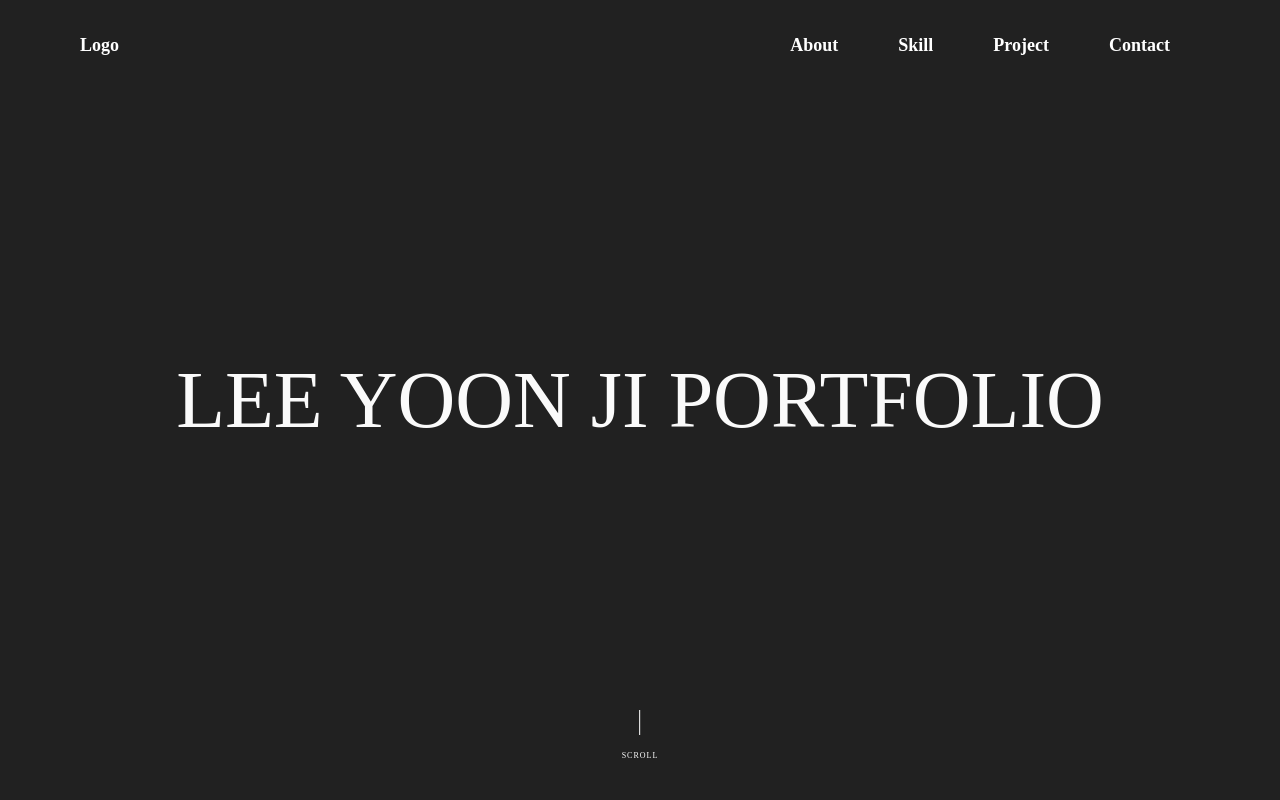
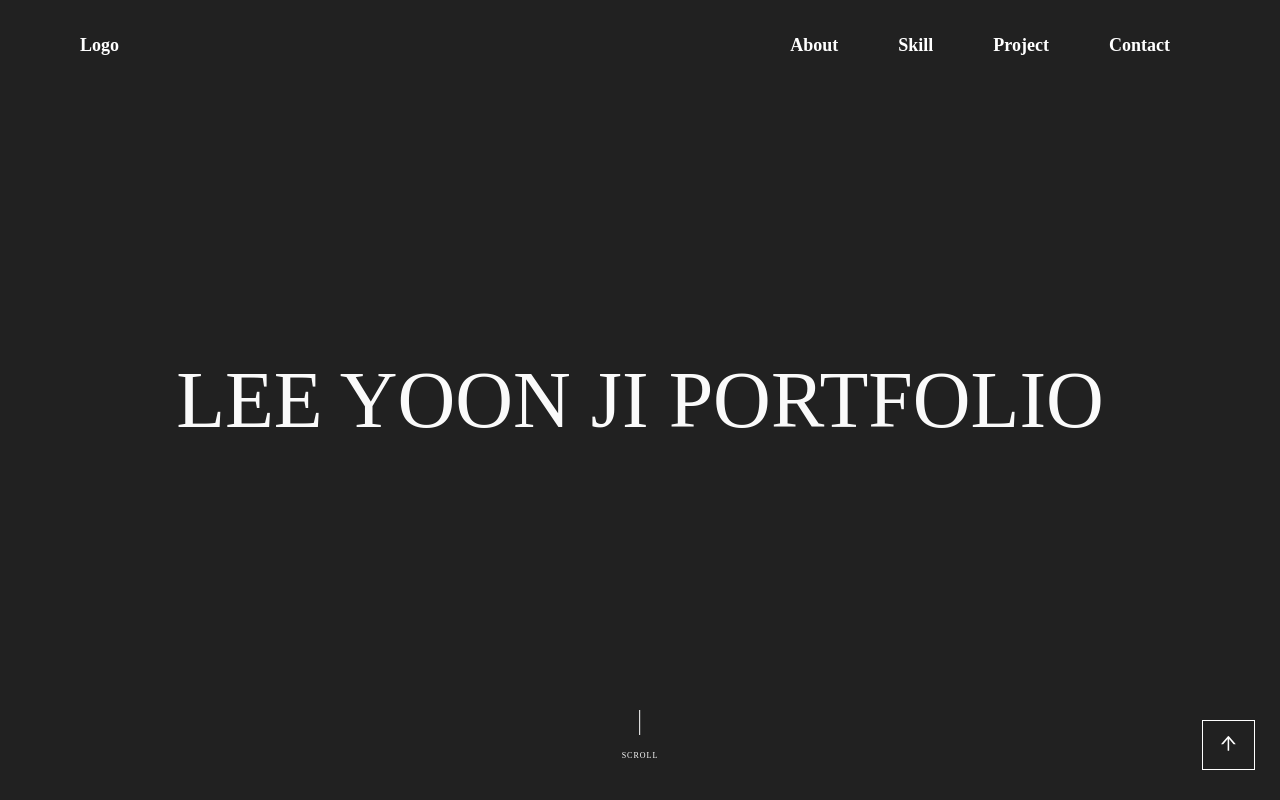
Before and after one commit to devuoon/LeeYoonJi, a React (Create React App) app: page / in a window 1280 px wide. Shown: the top 800 px of the page. Built offline with nearby package versions, Linux system fonts and the light colour scheme; a web font is replaced by a local one.

Commit message:
top scroll 버튼 추가

```diff
--- a/package.json
+++ b/package.json
@@ -18,6 +18,7 @@
     "react-gauge-chart": "^0.4.1",
     "react-icons": "^4.11.0",
     "react-scripts": "5.0.1",
+    "react-scroll": "^1.9.0",
     "react-spring": "^9.7.3",
     "styled-components": "^6.0.8",
     "swiper": "^10.3.1",
--- a/src/components/common/footer.js
+++ b/src/components/common/footer.js
@@ -8,17 +8,20 @@ const Footer = () => {
     <FooterWrap>
       <ul>
         <li>
-          <a href="https://github.com/devuoon">
+          <a href="https://github.com/devuoon" target="_blank">
             <FaGithubSquare />
           </a>
         </li>
         <li>
-          <a href="https://yoon-dev.tistory.com/">
+          <a href="https://yoon-dev.tistory.com/" target="_blank">
             <SiTistory />
           </a>
         </li>
         <li>
-          <a href="https://www.linkedin.com/in/%EC%9C%A5%EC%9D%B4-undefined-07333328b/">
+          <a
+            href="https://www.linkedin.com/in/%EC%9C%A5%EC%9D%B4-undefined-07333328b/"
+            target="_blank"
+          >
             <FaLinkedin />
           </a>
         </li>
--- a/src/components/common/header.js
+++ b/src/components/common/header.js
@@ -1,5 +1,6 @@
 import React from "react";
 import styled from "styled-components";
+import { Link } from "react-scroll";
 
 const Header = () => {
   return (
@@ -10,16 +11,24 @@ const Header = () => {
       <div className="menu">
         <ul>
           <li>
-            <a href="/">About</a>
+            <Link to="Page2" spy={true} smooth={true}>
+              <a>About</a>
+            </Link>
           </li>
           <li>
-            <a href="/">Skill</a>
+            <Link to="Page3" spy={true} smooth={true}>
+              <a>Skill</a>
+            </Link>
           </li>
           <li>
-            <a href="/">Project</a>
+            <Link to="Page4" spy={true} smooth={true}>
+              <a>Project</a>
+            </Link>
           </li>
           <li>
-            <a href="/">Contact</a>
+            <Link to="Page5" spy={true} smooth={true}>
+              <a>Contact</a>
+            </Link>
           </li>
         </ul>
       </div>
@@ -54,6 +63,7 @@ const Wrap = styled.div`
 
     &:hover {
       text-decoration: underline;
+      color: #00c4ff;
     }
   }
 `;
--- /dev/null
+++ b/src/components/common/topscroll.js
@@ -0,0 +1,37 @@
+import React from "react";
+import styled from "styled-components";
+import { AiOutlineArrowUp } from "react-icons/ai";
+import { Link } from "react-scroll";
+
+const Toptoscroll = () => {
+  return (
+    <TopWrap>
+      <Link to="Page1" spy={true} smooth={true}>
+        <AiOutlineArrowUp />
+      </Link>
+    </TopWrap>
+  );
+};
+
+export default Toptoscroll;
+
+const TopWrap = styled.div`
+  position: fixed;
+  bottom: 30px;
+  right: 25px;
+  border: 1px solid #fff;
+  padding: 12px 15px;
+  background: none;
+  transition: 0.3s;
+  cursor: pointer;
+
+  svg {
+    width: 1.3em;
+    height: 1.3em;
+  }
+
+  &:hover {
+    transform: translateY(-5px);
+    transition: 0.3s;
+  }
+`;
--- a/src/components/page1/index.js
+++ b/src/components/page1/index.js
@@ -76,15 +76,13 @@ const Page1 = () => {
   }, []);
 
   return (
-    <>
-      <div className="container">
-        <div className="text" ref={textRef}></div>
-      </div>
+    <div id="Page1" className="container">
+      <div className="text" ref={textRef}></div>
       <span class="scroll-indicator">
         <span class="scroll-indicator-line"></span>
         Scroll
       </span>
-    </>
+    </div>
   );
 };
 
--- a/src/components/page2/index.js
+++ b/src/components/page2/index.js
@@ -3,7 +3,7 @@ import * as S from "../page.style";
 
 const Page2 = () => {
   return (
-    <S.BackWrap>
+    <S.BackWrap id="Page2">
       <S.ImgWrap></S.ImgWrap>
       <S.TextWrap>
         <h3>
--- a/src/components/page3/index.js
+++ b/src/components/page3/index.js
@@ -620,7 +620,7 @@ class Page3 extends Component {
     ];
 
     return (
-      <S.PageWrap>
+      <S.PageWrap id="Page3">
         <S.Title>
           <h2>TECH STACK</h2>
           <p>아이콘에 마우스를 올리면 자세한 설명을 볼 수 있습니다.</p>
--- a/src/components/page4/imgslide.js
+++ b/src/components/page4/imgslide.js
@@ -17,7 +17,7 @@ export default function ImgSlide() {
   const [thumbsSwiper, setThumbsSwiper] = useState(null);
 
   return (
-    <div className="imgwrap">
+    <div id="Page4" className="imgwrap">
       <Swiper
         style={{
           "--swiper-navigation-color": "#fff",
--- a/src/components/page4/index.js
+++ b/src/components/page4/index.js
@@ -12,6 +12,55 @@ import "swiper/css/pagination";
 
 // import required modules
 import { Navigation, Pagination, Mousewheel, Keyboard } from "swiper/modules";
+
+const Page4 = () => {
+  return (
+    <S.PageWrap id="Page4">
+      <S.Title>
+        <h2>PROJECTS</h2>
+      </S.Title>
+      <SwiperWrap
+        cssMode={true}
+        navigation={true}
+        pagination={true}
+        mousewheel={true}
+        keyboard={true}
+        loop={true}
+        modules={[Navigation, Pagination, Mousewheel, Keyboard]}
+        className="mySwiper"
+      >
+        <ProjectSlide>
+          <div>
+            <img
+              src="https://i.ibb.co/NsvdfQK/portfolio-main.png"
+              alt="portfolio-main"
+            />
+            <h2>PORTFOLIO</h2>
+            <p>개인프로젝트</p>
+            <h3>
+              JQuery + SCSS 를 이용해 만든 포트폴리오 입니다. UI/UX 와 비주얼
+              부분을 포트폴리오를 보는 입장을 생각하며 신경써서 진행했습니다.
+              반응형웹으로 만들어져 모든 환경에서 사용가능합니다.
+            </h3>
+            <div className="flexwrap">
+              <a>#React</a>
+              <a>#반응형웹</a>
+              <a>#또뭐있지</a>
+            </div>
+            <div className="flexwrap">
+              <button className="Site">사이트 바로가기</button>
+              <button className="Git">Github</button>
+            </div>
+          </div>
+        </ProjectSlide>
+        <ProjectSlide>Slide 2</ProjectSlide>
+        <ProjectSlide>Slide 3</ProjectSlide>
+      </SwiperWrap>
+    </S.PageWrap>
+  );
+};
+
+export default Page4;
 
 const SwiperWrap = styled(Swiper)`
   max-width: 900px;
@@ -121,52 +170,3 @@ const ProjectSlide = styled(SwiperSlide)`
     }
   }
 `;
-
-const Page4 = () => {
-  return (
-    <S.PageWrap>
-      <S.Title>
-        <h2>PROJECTS</h2>
-      </S.Title>
-      <SwiperWrap
-        cssMode={true}
-        navigation={true}
-        pagination={true}
-        mousewheel={true}
-        keyboard={true}
-        loop={true}
-        modules={[Navigation, Pagination, Mousewheel, Keyboard]}
-        className="mySwiper"
-      >
-        <ProjectSlide>
-          <div>
-            <img
-              src="https://i.ibb.co/NsvdfQK/portfolio-main.png"
-              alt="portfolio-main"
-            />
-            <h2>PORTFOLIO</h2>
-            <p>개인프로젝트</p>
-            <h3>
-              JQuery + SCSS 를 이용해 만든 포트폴리오 입니다. UI/UX 와 비주얼
-              부분을 포트폴리오를 보는 입장을 생각하며 신경써서 진행했습니다.
-              반응형웹으로 만들어져 모든 환경에서 사용가능합니다.
-            </h3>
-            <div className="flexwrap">
-              <a>#React</a>
-              <a>#반응형웹</a>
-              <a>#또뭐있지</a>
-            </div>
-            <div className="flexwrap">
-              <button className="Site">사이트 바로가기</button>
-              <button className="Git">Github</button>
-            </div>
-          </div>
-        </ProjectSlide>
-        <ProjectSlide>Slide 2</ProjectSlide>
-        <ProjectSlide>Slide 3</ProjectSlide>
-      </SwiperWrap>
-    </S.PageWrap>
-  );
-};
-
-export default Page4;
--- a/src/components/page5/index.js
+++ b/src/components/page5/index.js
@@ -33,7 +33,7 @@ const Page5 = () => {
   };
 
   return (
-    <S.PageWrap>
+    <S.PageWrap id="Page5">
       <S.Title>
         <h2>CONTACT ME</h2>
       </S.Title>
--- a/src/index.js
+++ b/src/index.js
@@ -10,11 +10,13 @@ import Page3 from "./components/page3/index";
 import Page4 from "./components/page4/index";
 import Page5 from "./components/page5/index";
 import Footer from "./components/common/footer";
+import Toptoscroll from "./components/common/topscroll";
 
 const root = ReactDOM.createRoot(document.getElementById("root"));
 root.render(
   <React.StrictMode>
     <Header />
+    <Toptoscroll />
     <Page1 />
     <Page2 />
     <Page3 />
--- a/src/reset.css
+++ b/src/reset.css
@@ -129,3 +129,8 @@ table {
   border-collapse: collapse;
   border-spacing: 0;
 }
+
+a,
+button {
+  cursor: pointer;
+}
```
Also changed, not shown: 1 other file (tests, documents, lock files or other folders).
